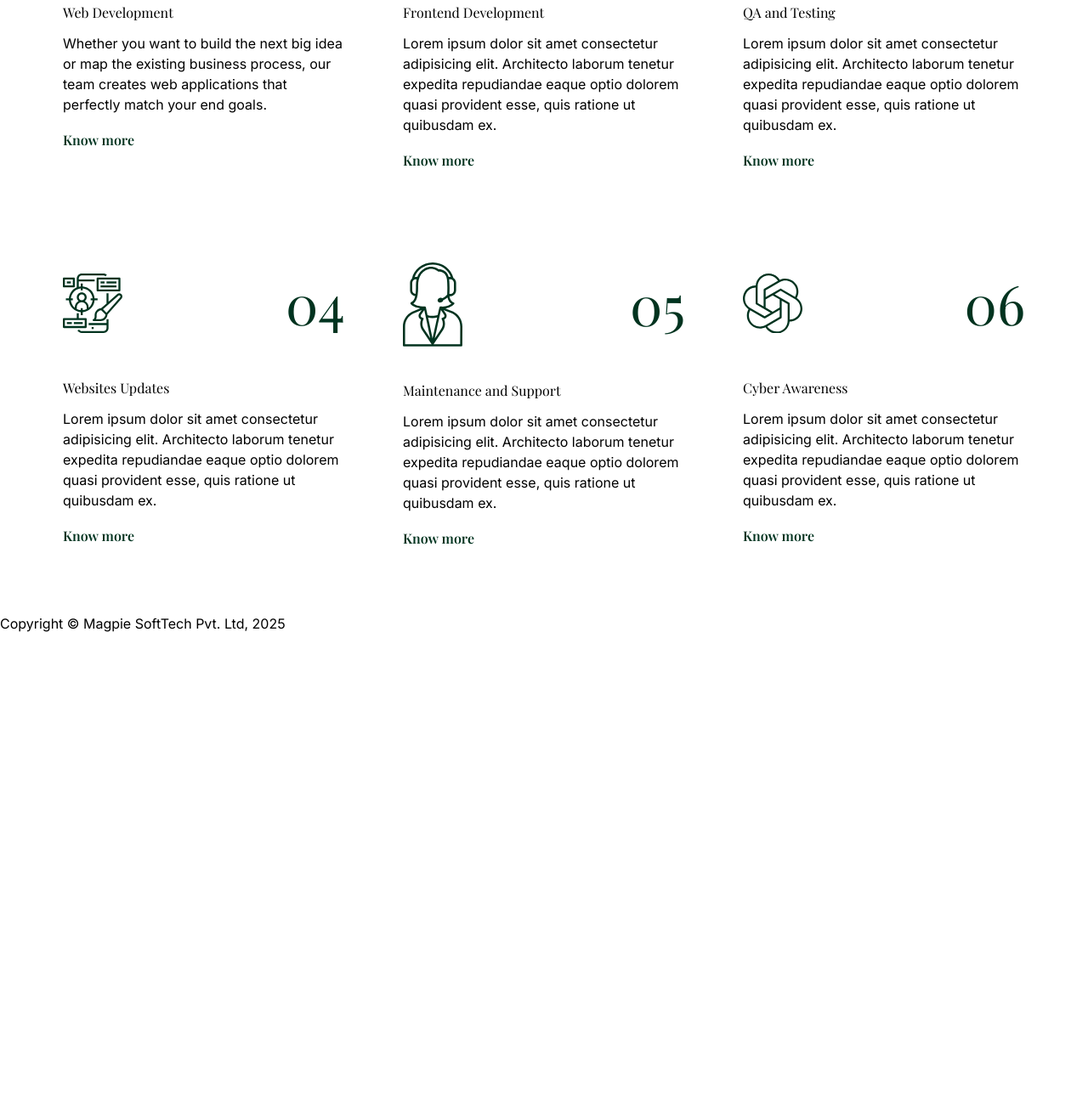
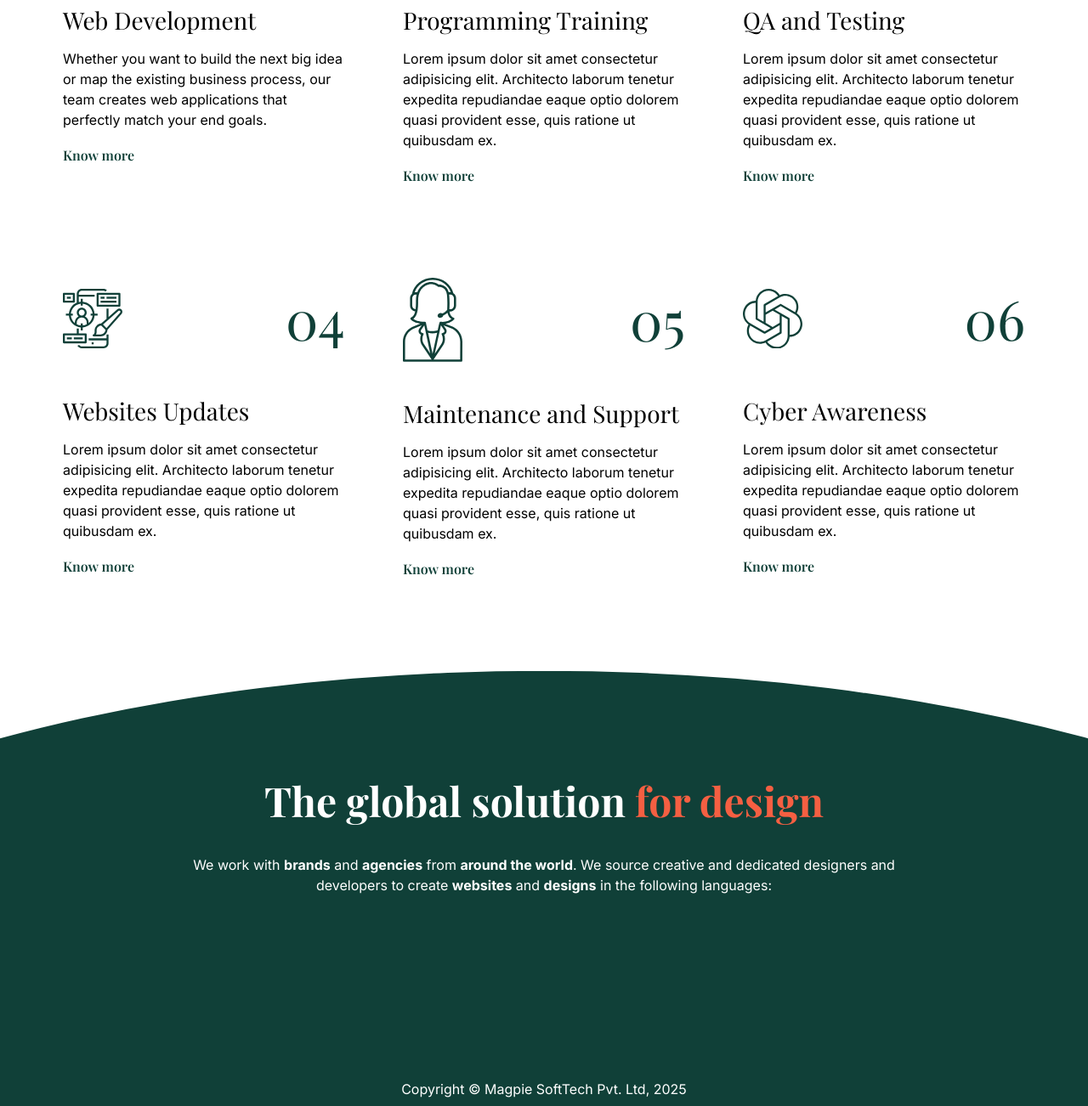
Before and after one commit to aashish-neu/magpie-softtech, a website built with Vite: page index.html in a window 1280 px wide. Shown: the part 1259-2561 px from the top of the page at 85% size. Before the commit the page ends 2005 px from the top, so only its background shows below. Built offline with nearby package versions, Linux system fonts and the light colour scheme; a web font is replaced by a local one.

Commit message:
Update services and add solution section

```diff
--- a/index.html
+++ b/index.html
@@ -90,7 +90,7 @@
       </section>
       <!-- ./Section {Easy Business} -->
 
-      <section class="services py-4 lg:py-8">
+      <section class="services pb-8 lg:pb-16 py-4 lg:py-8">
         <div class="container">
           <span class="eyebrow">Services</span>
           <h2>
@@ -100,6 +100,7 @@
           <div
             class="services-card-wrap grid gap-5 grid-cols-[repeat(auto-fit,_minmax(340px,_1fr))] [&_svg]:w-[70px]"
           >
+            <!-- Web Dev -->
             <div class="service-card lg:px-6 lg:py-11">
               <div class="top flex justify-between items-center mb-10">
                 <figure class="service-card-icon max-w-20">
@@ -158,6 +159,7 @@
               </div>
             </div>
 
+            <!-- Programming -->
             <div class="service-card lg:px-6 lg:py-11">
               <div class="top flex justify-between items-center mb-10">
                 <figure class="service-card-icon max-w-20">
@@ -201,7 +203,7 @@
               </div>
 
               <div class="service-card-content">
-                <h3>Frontend Development</h3>
+                <h3>Programming Training</h3>
                 <p>
                   Lorem ipsum dolor sit amet consectetur adipisicing elit.
                   Architecto laborum tenetur expedita repudiandae eaque optio
@@ -403,12 +405,26 @@
         </div>
       </section>
       <!-- ./{Services} -->
+
+      <section class="wavy-background solution bg-primary text-white py-16 lg:py-32">
+        <div class="container">
+          <div class="content text-center mb-10 lg:mb-20 max-w-[70%] mx-auto">
+            <h2 class="text-3xl lg:text-5xl mb-5 lg:mb-10">The global solution <span class="text-accent">for design</span></h2>
+            <p>We work with <strong>brands</strong> and <strong>agencies</strong> from <strong>around the world</strong>. We source creative and dedicated designers and developers to create <strong>websites</strong> and <strong>designs</strong> in the following languages:</p>
+          </div>
+        </div>
+      </section>
     </main>
 
     <footer class="footer">
-      <div class="wrapper">
+      <div class="footer-top">
+
+      </div>
+
+      <div class="footer-copyright bg-primary text-white text-center py-2">
         <p>Copyright &copy; Magpie SoftTech Pvt. Ltd, 2025</p>
       </div>
+      <div class="container"></div>
     </footer>
 
     <script type="module" src="/src/main.js"></script>
--- a/src/style.css
+++ b/src/style.css
@@ -1,9 +1,10 @@
 @import "tailwindcss";
 
 @theme {
-  --color-primary: hsl(156, 100%, 10%); /* #00321E */
+  --color-primary: #104038;
+  --color-original: hsl(156, 100%, 10%); /* #00321E */
   --color-secondary: hsl(167, 29%, 22%); /* # 284841 */
-  --accent-color: #f55f42;
+  --color-accent: #f55f42;
   --body-color: #f7f4ee;
   --beige-color: #f5f5dc;
 }
@@ -21,10 +22,12 @@
     margin-bottom: 16px;
     font-size: 2rem;
     line-height: 46px;
+    font-weight: bold;
   }
 
   h3 {
-    margin-bottom: 12px
+    margin-bottom: 12px;
+    font-size: 1.75rem; /* 24px */
   }
 
   a {
@@ -48,3 +51,21 @@
   color: var(--color-primary);
   font-weight: 600;
 }
+
+@utility wavy-background {
+  /* height: 750px; */
+  /* aspect-ratio: 2/3; */
+  /* update the 85% to control the curvature
+     you can also update the 50% to control the position
+  */
+  clip-path: ellipse(90% 100% at 50% 100%);
+  background: var(--color-primary);
+}
+
+/* .box {
+  --mask:
+    radial-gradient(272.1px at 50% 371.25px,#000 99%,#0000 101%) calc(50% - 270px) 0/540px 100%,
+    radial-gradient(272.1px at 50% -236.25px,#0000 99%,#000 101%) 50% 135px/540px 100% repeat-x;
+  -webkit-mask: var(--mask);
+          mask: var(--mask);
+} */
```
Also changed, not shown: dist/assets/index-B-WyOUEk.js (renamed from dist/assets/index-2FT_v3Uu.js), dist/assets/index-Ce_KVPCE.css (added), dist/assets/index-DdfM3PF2.css (deleted), dist/index.html.
